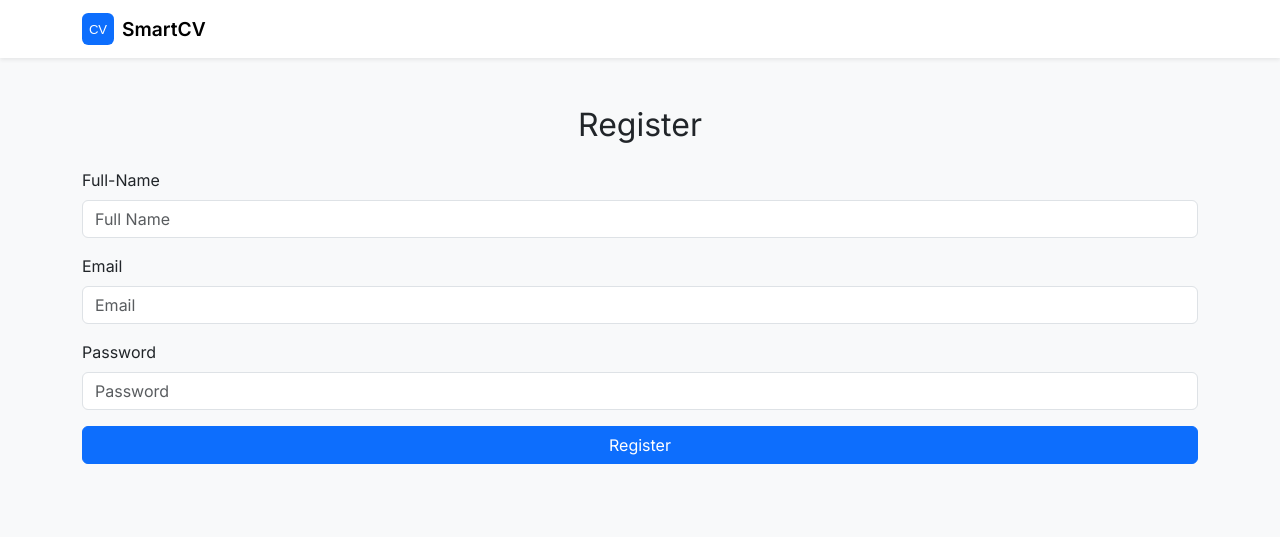
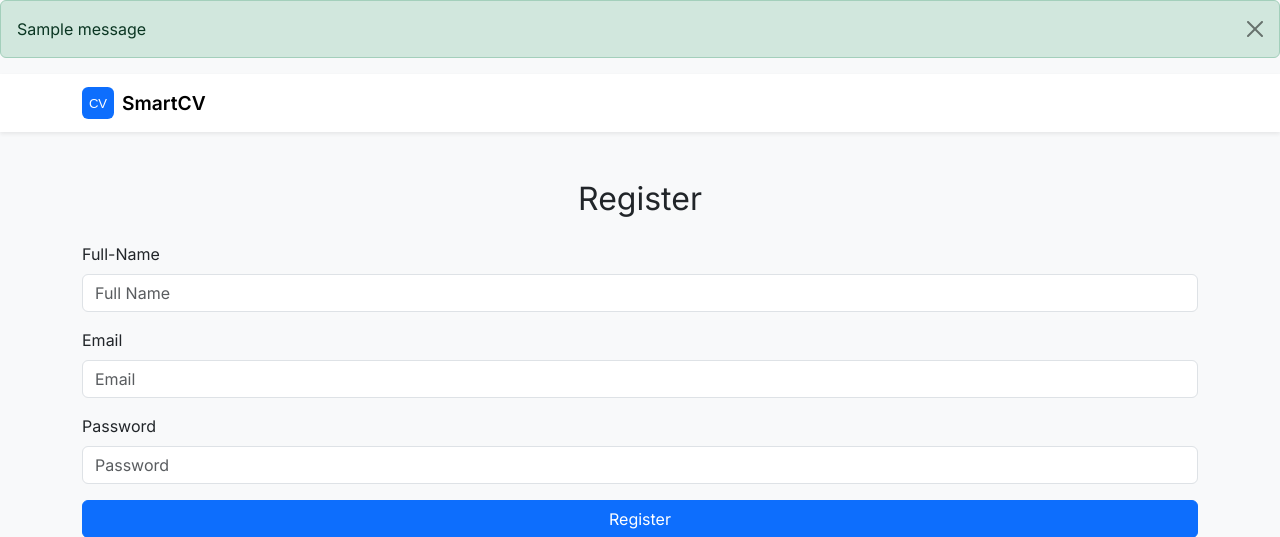
Before and after one commit to Enochteo/resume-analyzer, a Flask app: page /register in a window 1280 px wide. Shown: the top 537 px of the page. Run offline with Flask 3, Linux system fonts and the light colour scheme; one stand-in notice (Sample message) is shown.

Commit message:
add condition for flash messages

```diff
--- a/templates/base.html
+++ b/templates/base.html
@@ -47,6 +47,17 @@
 </head>
 
 <body>
+  {% with messages = get_flashed_messages(with_categories=true) %}
+  {% if messages %}
+    {% for category, message in messages %}
+      <div class="alert alert-{{ category }} alert-dismissible fade show" role="alert">
+        {{ message }}
+        <button type="button" class="btn-close" data-bs-dismiss="alert" aria-label="Close"></button>
+      </div>
+    {% endfor %}
+  {% endif %}
+{% endwith %}
+
   <!-- Navbar -->
 <nav class="navbar navbar-expand-lg navbar-light bg-white shadow-sm">
     <div class="container">
@@ -56,7 +67,7 @@
       </a>
 
       <div class="d-flex">
-        {% if session.get("logged_in") %}
+        {% if current_user.is_authenticated %}
           <a href="{{ url_for('logout') }}" class="btn btn-outline-danger btn-sm">
             <i class="bi bi-box-arrow-right"></i> Logout
           </a>
```
